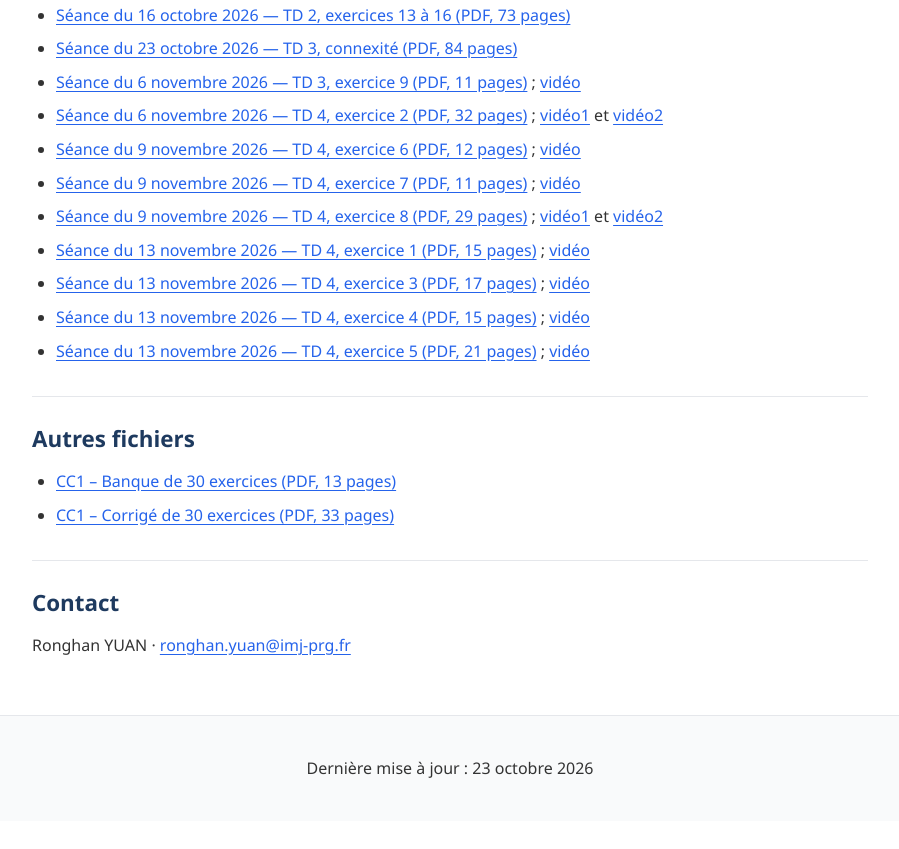
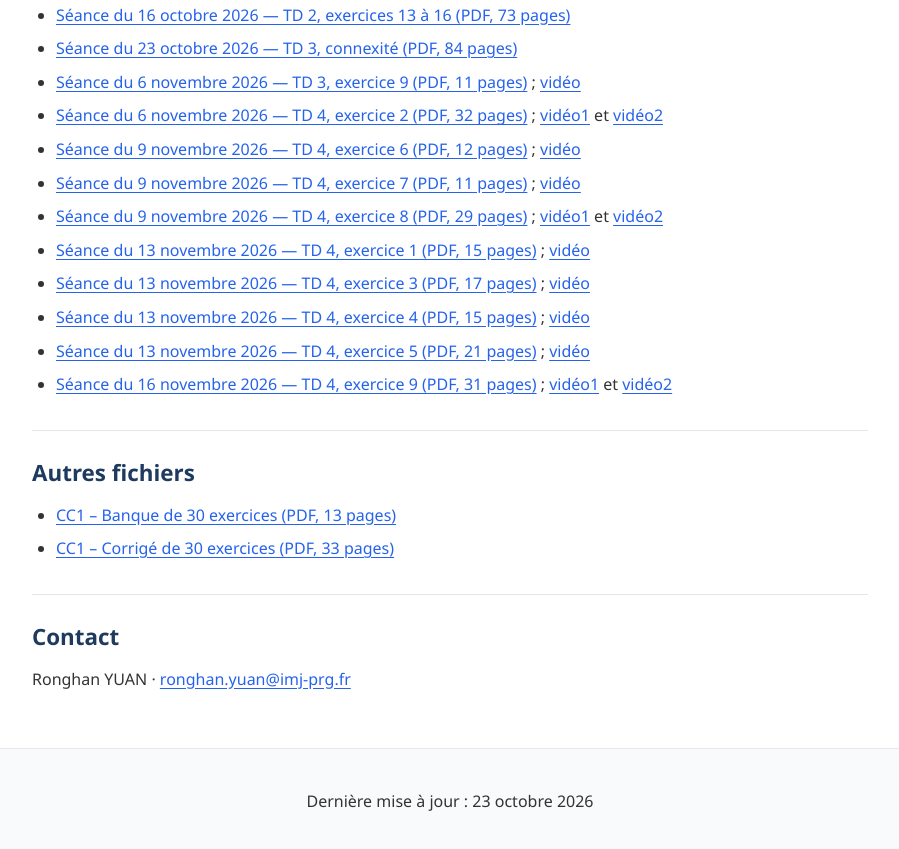
Before and after one commit to ronghan-website/ronghan, a plain HTML site: page teaching/p1-ul3ma260-2026.html in a window 1280 px wide. Shown: the part 1178-2027 px from the top of the page, without its empty margins (190-1089 px from the left). Before the commit the page ends 1999 px from the top, so only its background shows below. Drawn offline with Linux system fonts and the light colour scheme.

Commit message:
Update p1-ul3ma260-2026.html

```diff
--- a/teaching/p1-ul3ma260-2026.html
+++ b/teaching/p1-ul3ma260-2026.html
@@ -95,6 +95,8 @@
                     <li><a href="materials/p1-ul3ma260-2026/TD4_Exercice_3_Beamer.pdf">Séance du 13 novembre 2026 — TD 4, exercice 3 (PDF, 17 pages)</a> ; <a href="materials/p1-ul3ma260-2026/ex3TD4.mp4">vidéo</a></li>
                     <li><a href="materials/p1-ul3ma260-2026/TD4_Exercice_4_Beamer.pdf">Séance du 13 novembre 2026 — TD 4, exercice 4 (PDF, 15 pages)</a> ; <a href="materials/p1-ul3ma260-2026/ex4TD4.mp4">vidéo</a></li>
                     <li><a href="materials/p1-ul3ma260-2026/TD4_Exercice_5_Beamer.pdf">Séance du 13 novembre 2026 — TD 4, exercice 5 (PDF, 21 pages)</a> ; <a href="materials/p1-ul3ma260-2026/ex5TD4.mp4">vidéo</a></li>
+                    <li><a href="materials/p1-ul3ma260-2026/TD4_Exercice_9_Beamer.pdf">Séance du 16 novembre 2026 — TD 4, exercice 9 (PDF, 31 pages)</a> ; <a href="materials/p1-ul3ma260-2026/ex9TD4partie1.mp4">vidéo1</a> et <a href="materials/p1-ul3ma260-2026/ex9TD4partie2.mp4">vidéo2</a></li>
+
 
 
                 </ul>
```
